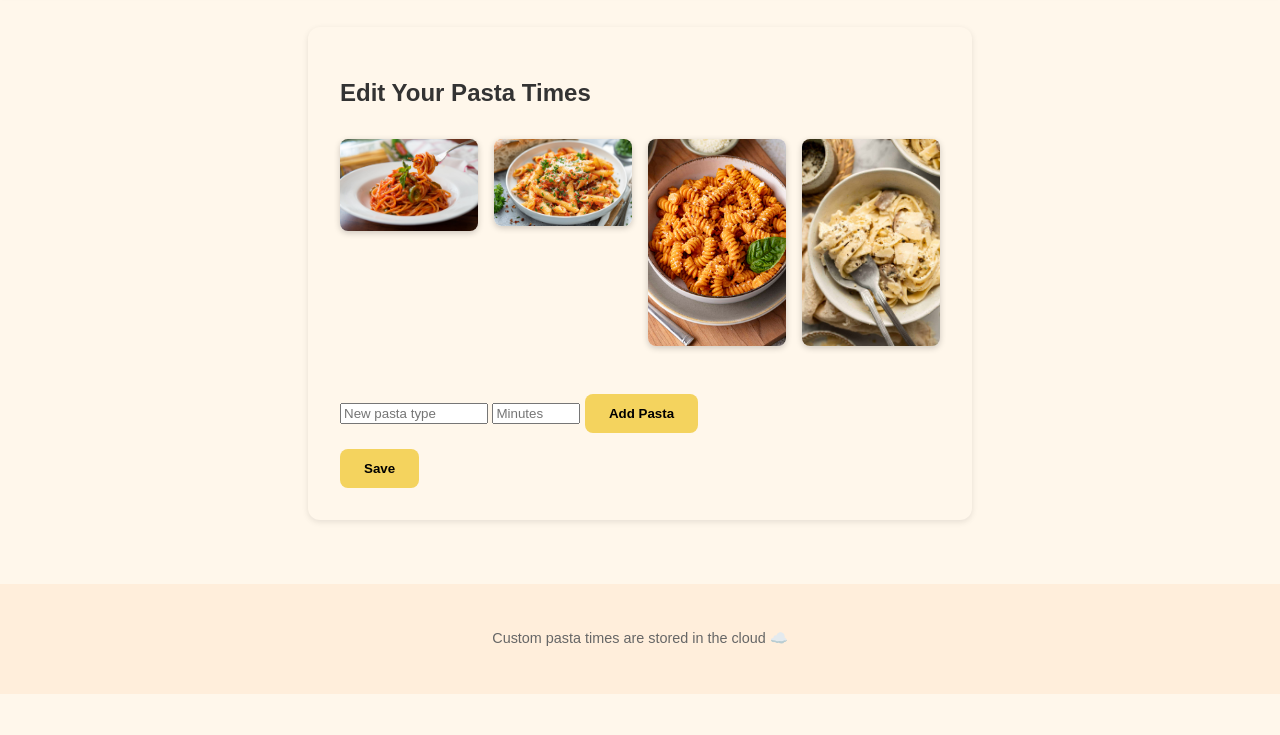
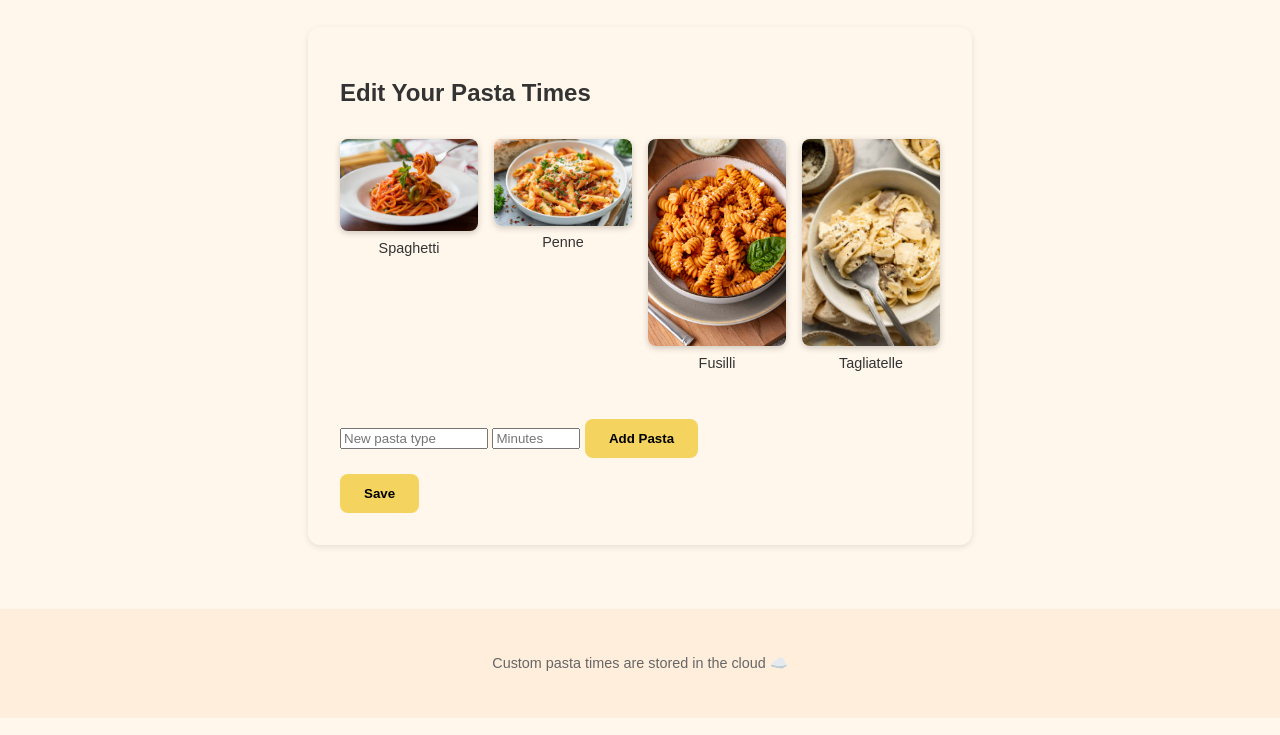
Before and after one commit to aiman01nad/aiman01nad.github.io, a plain HTML site: page edit.html in a window 1280 px wide. Shown: the part 65-800 px from the top of the page. Drawn offline with Linux system fonts and the light colour scheme; no server answers.

Commit message:
Update edit.html

```diff
--- a/edit.html
+++ b/edit.html
@@ -14,20 +14,24 @@
         border-radius: 12px;
         box-shadow: 0 2px 6px rgba(0, 0, 0, 0.1);
       }
+
       table {
         width: 100%;
         border-collapse: collapse;
         margin-bottom: 1rem;
       }
+
       th,
       td {
         text-align: left;
         padding: 0.5rem;
         border-bottom: 1px solid #ccc;
       }
+
       input[type="number"] {
         width: 60px;
       }
+
       button {
         background: #f4d35e;
         border: none;
@@ -36,16 +40,25 @@
         border-radius: 8px;
         cursor: pointer;
       }
+
       .pasta-gallery {
         display: grid;
         grid-template-columns: repeat(auto-fit, minmax(120px, 1fr));
         gap: 1rem;
         margin: 2rem 0;
+        text-align: center;
       }
+
       .pasta-gallery img {
         width: 100%;
         border-radius: 8px;
         box-shadow: 0 2px 6px rgba(0, 0, 0, 0.2);
+      }
+
+      .pasta-gallery .label {
+        margin-top: 0.3rem;
+        font-size: 0.9rem;
+        font-weight: 500;
       }
     </style>
     <script type="module">
@@ -77,7 +90,7 @@
         penne: 11,
         fusilli: 10,
         tagliatelle: 8,
-        test: 0.15
+        test: 0.15,
       };
 
       const pastaTable = document.createElement("table");
@@ -162,10 +175,22 @@
       <h2>Edit Your Pasta Times</h2>
 
       <div class="pasta-gallery">
-        <img src="images/spaghetti.jpg" alt="Spaghetti" />
-        <img src="images/penne.jpg" alt="Penne" />
-        <img src="images/fusilli.jpg" alt="Fusilli" />
-        <img src="images/tagliatelle.jpg" alt="Tagliatelle" />
+        <div>
+          <img src="images/spaghetti.jpg" alt="Spaghetti" />
+          <div class="label">Spaghetti</div>
+        </div>
+        <div>
+          <img src="images/penne.jpg" alt="Penne" />
+          <div class="label">Penne</div>
+        </div>
+        <div>
+          <img src="images/fusilli.jpg" alt="Fusilli" />
+          <div class="label">Fusilli</div>
+        </div>
+        <div>
+          <img src="images/tagliatelle.jpg" alt="Tagliatelle" />
+          <div class="label">Tagliatelle</div>
+        </div>
       </div>
 
       <div id="table-holder"></div>
```
